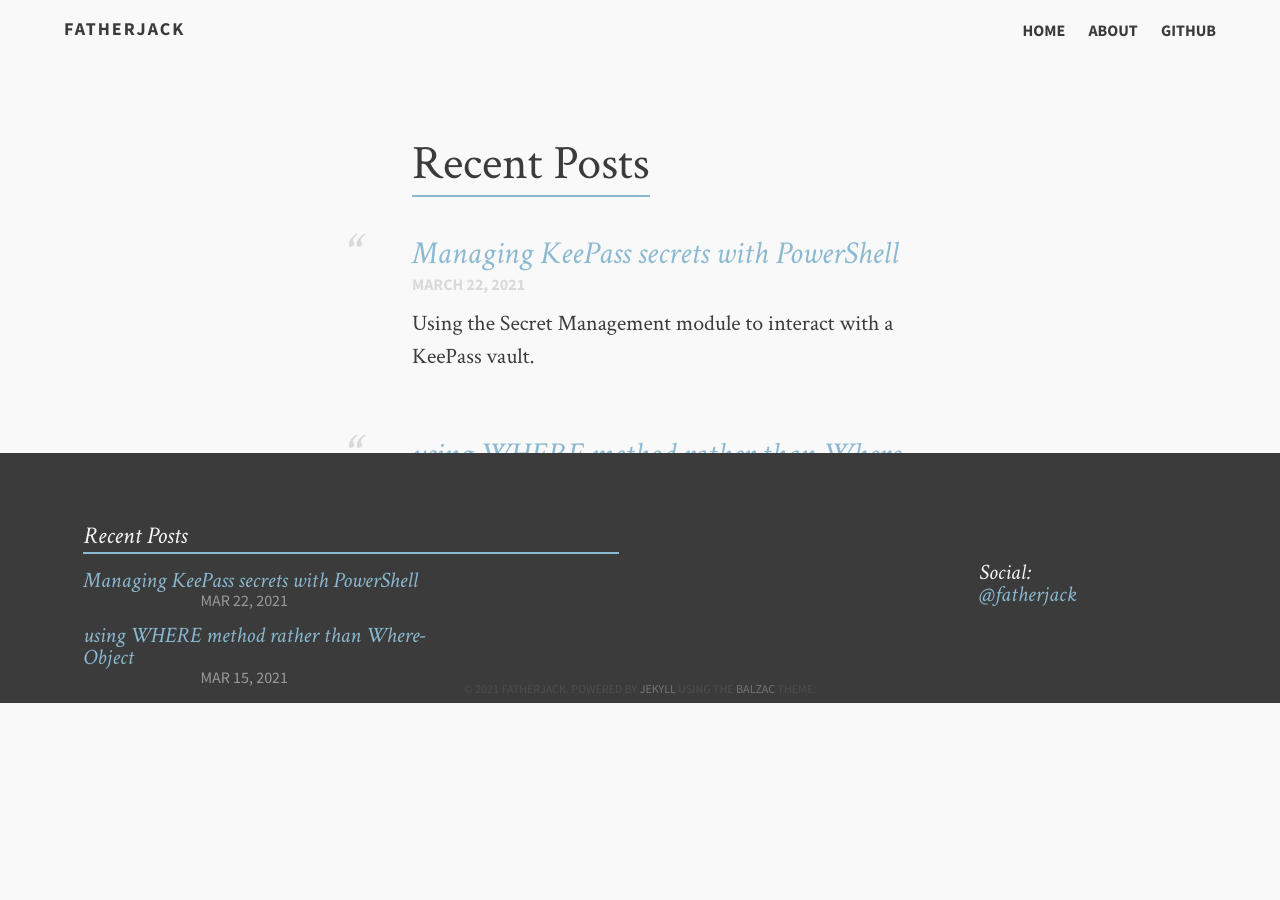
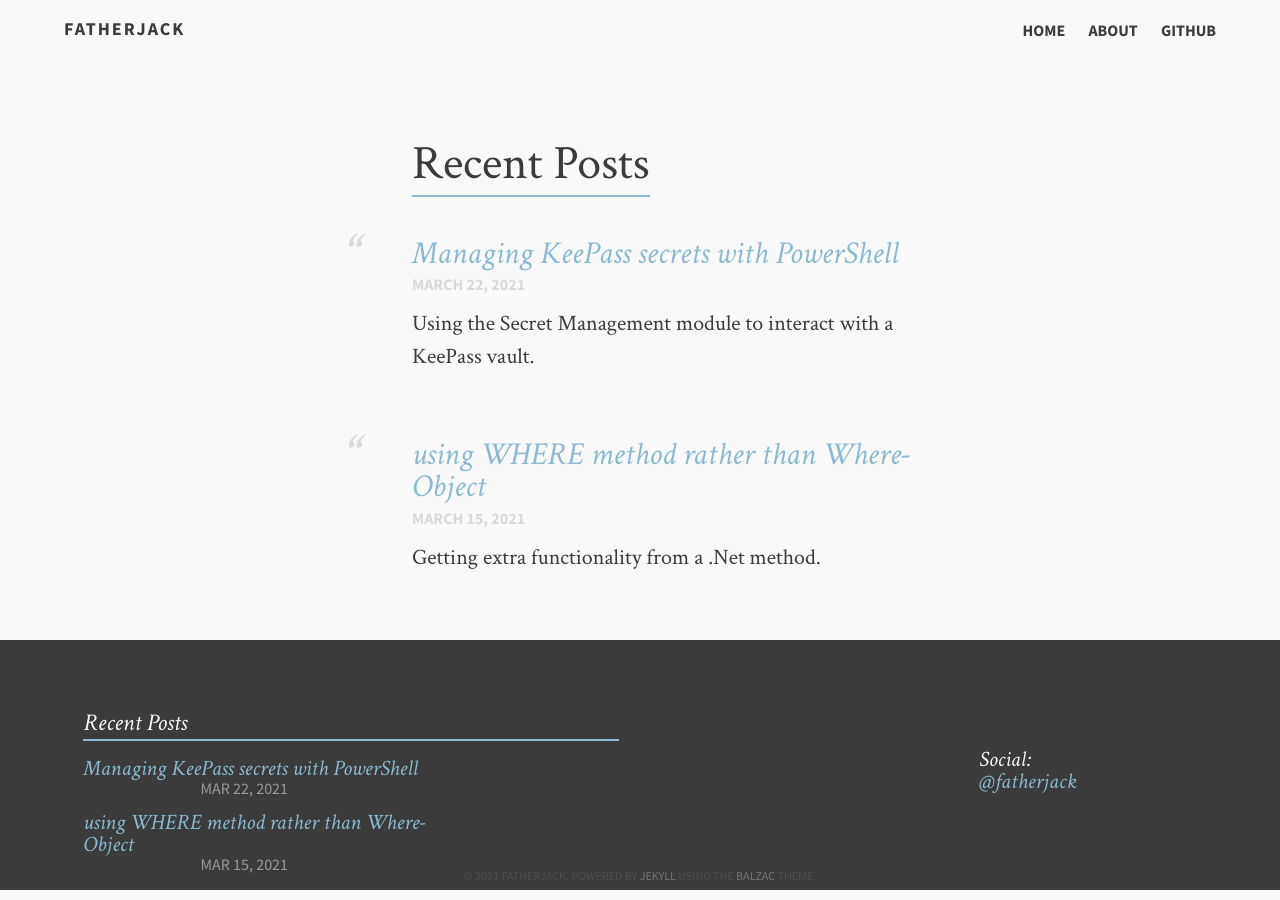
Before and after one commit to fatherjack/fatherjack.github.io, a Jekyll site: the page built from index.md, in a window 1280 px wide. Built offline with Jekyll 4.4.1, drawn with Linux system fonts in a browser that asks for light colours.

Commit message:
footer push

```diff
--- a/_sass/_styles.scss
+++ b/_sass/_styles.scss
@@ -610,7 +610,8 @@ header.site-header nav {
 
 /* Footer Stuff */
 .push {
-    height: $footerHeight/4 !important;
+    // height: $footerHeight/4 !important;
+    height: $footerHeight !important;
 }
 
 footer {
```
